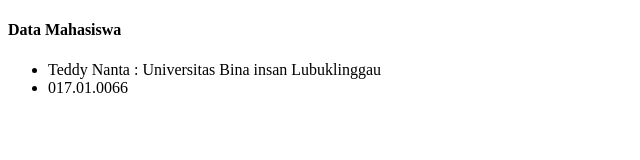
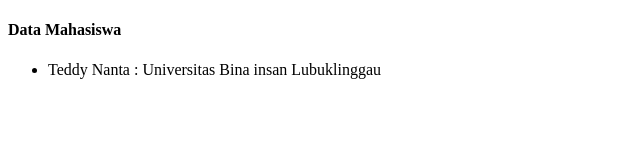
Before and after one commit to teddynanta/coba-git-repo, a plain HTML site: page mahasiswa.html in a window 1280 px wide. Shown: the whole page, without its empty margins (0-640 px from the left). Drawn offline with Linux system fonts and the light colour scheme.

Commit message:
testing2

```diff
--- a/mahasiswa.html
+++ b/mahasiswa.html
@@ -12,7 +12,6 @@
     <h4>Data Mahasiswa</h4>
     <ul>
         <li>Teddy Nanta : Universitas Bina insan Lubuklinggau</li>
-        <li>017.01.0066</li>
     </ul>
 </body>
 
```
